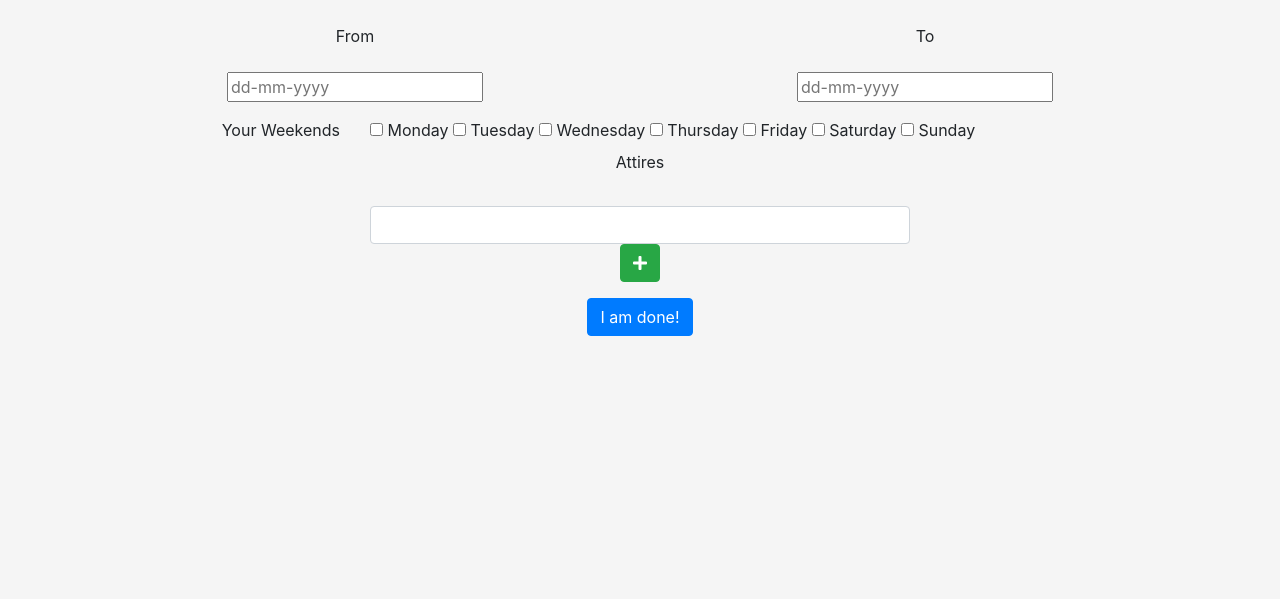
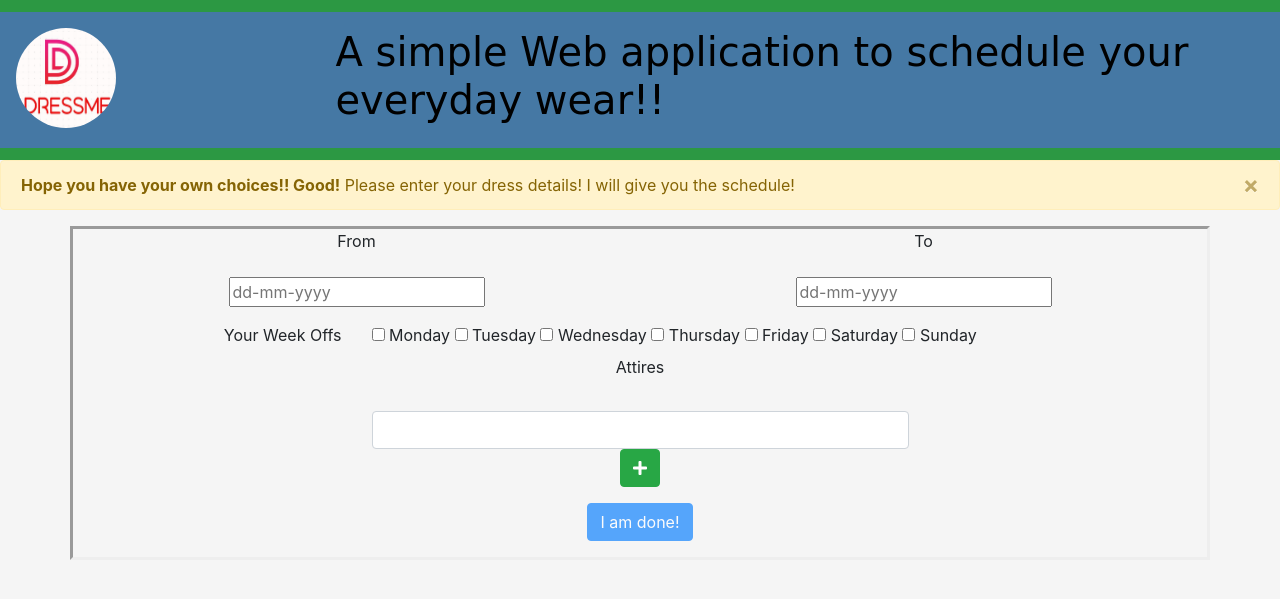
Before and after one commit to alexanderaryan/PythonWork, a Flask app: page /female in a window 1280 px wide. Shown: the top 599 px of the page. Run offline with Flask 2, Linux system fonts and the light colour scheme; some libraries are stand-ins or nearby versions.

Commit message:
Added jquery to disable remove button from selecting without dress

```diff
--- a/dress_me/dressme/attireshuffler/__init__.py
+++ b/dress_me/dressme/attireshuffler/__init__.py
@@ -140,6 +140,7 @@ class CalenderDress(DressMe):
         self.calendar_date = []
 
     def create_calendar(self, from_time, to_time, week_off):
+        self.calendar_date = []
         for date in datetime_range(start=datetime(from_time[0], from_time[1], from_time[2]), end=datetime(to_time[0], to_time[1], to_time[2])):
             #if date.timetuple()[6] not in (days_number['Saturday'], days_number['Sunday']):
             if date.timetuple()[6] not in week_off:
@@ -154,7 +155,9 @@ class CalenderDress(DressMe):
 
             print ('inside if')
             self.dress = list(zip(self.calendar_date, self.main_combo))
-            return self.dress
+            add_list=[]
+            add_list.append(self.dress)
+            return add_list
         else:
 
             while self.calendar_date != []:
--- a/dress_me/dressme/attireshuffler/forms.py
+++ b/dress_me/dressme/attireshuffler/forms.py
@@ -19,21 +19,21 @@ class ShuffleForm(FlaskForm):
 
     #from_date = DateField('From', format='%Y-%m-%d', validators=[present_or_future_date])
     #to_date = DateField('To', format='%Y-%m-%d',validators=[present_or_future_date])
-    from_date = StringField('From')
-    to_date = StringField('To' )
-    weekends = MultiSelect("Your Weekends",\
+    from_date = StringField('From',validators=[DataRequired(message="Please select from date")])
+    to_date = StringField('To',validators=[DataRequired(message="Please select to date")] )
+    weekends = MultiSelect("Your Week Offs",\
                                    choices=[('0', 'Monday'), ('1','Tuesday'), ('2','Wednesday'),\
                                                              ('3','Thursday'),('4','Friday'),('5','Saturday'),\
                                                              ('6','Sunday')])
-    submit = SubmitField('Remove')
+    submit = SubmitField('Schedule')
 
 
 class MaleForm(Form):
 
-    shirt = StringField("Shirt")
+    shirt = StringField("Shirt Color")
     shirt_pattern = StringField("Shirt Pattern")
     shirt_brand = StringField("Shirt Brand")
-    pants = StringField("Pants")
+    pants = StringField("Pants Color")
     pants_pattern = StringField("Pants Pattern")
     pants_brand = StringField("Pants Brand")
 
@@ -52,8 +52,8 @@ class MainMaleForm(FlaskForm):
 class FemaleForm(Form):
 
     attire = StringField("Attire", validators=[DataRequired()])
-    from_date = StringField("From", validators=[DataRequired()])
-    to_date = StringField("To", validators=[DataRequired()])
+    #from_date = StringField("From", validators=[DataRequired()])
+    #to_date = StringField("To", validators=[DataRequired()])
 
 
 class MainFemaleForm(FlaskForm):
--- a/dress_me/dressme/attireshuffler/views.py
+++ b/dress_me/dressme/attireshuffler/views.py
@@ -6,6 +6,7 @@ from dressme.attireshuffler import cal_dress
 dress_print = Blueprint('dress_print',__name__)
 
 dress = []
+
 
 @dress_print.route('/male',methods=['GET','POST'])
 def male():
@@ -38,8 +39,10 @@ def female():
     global dress
     dress = []
     print(date_form.weekends.data)
+    print(date_form.from_date.data)
+    print (date_form.to_date.data)
 
-    if form.validate_on_submit():
+    if form.validate_on_submit() and date_form.validate_on_submit():
         dress = []
         dress = [n['attire'] for n in form.attires.data]
         print (dress)
@@ -57,41 +60,48 @@ def female():
         print(final_result, 'final_result')
         return render_template("main_list.html", final_result=final_result, sex="female")
 
-    return render_template('female.html', form=form, flash=form.errors, date_form=date_form)
+    return render_template('female.html', form=form, flash=form.errors,date_flash=date_form.errors, date_form=date_form)
 
 
-@dress_print.route('/shuffled/', methods=['GET', 'POST'])
+@dress_print.route('/shuffled', methods=['GET', 'POST'])
 def shuffled():
     form = ShuffleForm()
     print(form.errors)
 
     print(form.validate_on_submit())
     print(form.errors)
-    if form.validate_on_submit():
-    #if request.method == 'POST':
-        print(dress,"here at shuffled")
-        print (form.from_date.data)
-        print(form.to_date.data)
-        print (form.weekends.data)
-        print(request.form.getlist('weekends'), "week")
-        weekend_selected = tuple(map(int, form.weekends.data))
-        print (weekend_selected,"weekends")
-        remove_dress = [tuple(dre.split(' with ')) for dre in request.form.getlist('attire')]
-        print (remove_dress,'x')
-        removed = cal_dress.remove_the_dress(dress, remove_dress)
-        print (removed,'removed list')
-        session['dress_list'] = removed
-        to_roaster = cal_dress.alter_the_sequence(removed)
-        print (to_roaster)
-        print (cal_dress.main_combo,'main')
-        cal_dress.create_calendar((int(form.from_date.data[6:]), int(form.from_date.data[3:5]),\
-                                   int(form.from_date.data[:2])), \
-                                  (int(form.to_date.data[6:]), int(form.to_date.data[3:5]),\
-                                   int(form.to_date.data[:2])), weekend_selected)
-        final_result = cal_dress.create_schedule()
-        print (final_result,'final_result')
-        return render_template("main_list.html",final_result = final_result)
-    return render_template("shuffled.html", form=form,dress=dress)
+
+    if form.validate_on_submit() :
+        if len(dress)>0:
+            #if request.method == 'POST':
+            print(dress,"here at shuffled")
+            print (form.from_date.data)
+            print(form.to_date.data)
+            print (form.weekends.data)
+            print(request.form.getlist('weekends'), "week")
+            weekend_selected = tuple(map(int, form.weekends.data))
+            print (weekend_selected,"weekends")
+            remove_dress = [tuple(dre.split(' with ')) for dre in request.form.getlist('attire')]
+            print (remove_dress,'x')
+            removed = cal_dress.remove_the_dress(dress, remove_dress)
+            print (removed,'removed list')
+            session['dress_list'] = removed
+            to_roaster = cal_dress.alter_the_sequence(removed)
+            print (to_roaster)
+            print (cal_dress.main_combo,'main')
+            cal_dress.create_calendar((int(form.from_date.data[6:]), int(form.from_date.data[3:5]),\
+                                       int(form.from_date.data[:2])), \
+                                      (int(form.to_date.data[6:]), int(form.to_date.data[3:5]),\
+                                       int(form.to_date.data[:2])), weekend_selected)
+            final_result = cal_dress.create_schedule()
+            print (final_result,'final_result')
+
+            return render_template("main_list.html",final_result = final_result)
+        else:
+
+            return redirect(url_for("dress_print.male",flash_new="sess"))
+            #return render_template("male.html",flash_new=flash,form=MainMaleForm())
+    return render_template("shuffled.html", form=form,flash=form.errors,dress=dress)
 
 
 """@dress_print.route('/main_list', methods=['GET', 'POST'])
--- a/dress_me/dressme/static/css/home.css
+++ b/dress_me/dressme/static/css/home.css
@@ -42,3 +42,22 @@ text-align: center;
     padding-left: 0;
     margin-right: .75rem;
 }
+.container{
+    border-style: inset;
+}
+.table-dark {
+    color: honeydew;
+    background-color: darkgreen;
+}
+
+.navbar{
+
+    background-color: #4578a4 !important;
+    border: 12px #2c9843;
+    border-bottom-style: inset;
+    border-top-style: outset;
+}
+.navbar-light .navbar-nav .nav-link {
+    color: black;
+    font-family: cursive;
+}
--- a/dress_me/dressme/templates/base.html
+++ b/dress_me/dressme/templates/base.html
@@ -21,6 +21,21 @@
 </head>
 
 <body>
+
+
+<nav class="navbar navbar-light bg-primary">
+    <div class="navbar-nav" >
+    <div class="row">
+    <div class="col-3">
+        <a class="nav-item nav-link d-inline-block" href="{{url_for('index')}}"><img src="/static/Images/Logo.jpg" width="100" height="100"></a>
+    </div>
+    <div class="col-9">
+        <h1 class="nav-item nav-link d-inline-block " id="header">A simple Web application to schedule your everyday wear!! </h1>
+                </div>
+    </div>
+        </div>
+</nav>
+
 
 {% block content %}
 
@@ -91,7 +106,8 @@ $(this).on('click','.remove',function(){
 $('.attire-add-plus').click(function(){
        s++;
 
-    $('#attire-add').after('<div class="row form-group attire-add" id="attires-'+s+'-attire"><div class="col-6" ><input class="form-control" id="attires-'+s+'-attire" name="attires-'+s+'-attire" type="text"><button class="btn btn-danger remove" type="button"><span class="fas fa-minus"></span></button></div></div>');
+    $('#attire-add').after('<div class="row form-group attire-add" id="attires-'+s+'-attire"><div class="col-6" ><input class="form-control" onkeyup="checkform()" id="attires-'+s+'-attire" name="attires-'+s+'-attire" type="text"><button class="btn btn-danger remove" type="button"><span class="fas fa-minus" onclick="checkform()" ></span></button></div></div>');
+    checkform();
     });
 $(this).on('click','.remove',function(){
        var target_input = $(this).parent();
@@ -102,22 +118,64 @@ $(this).on('click','.remove',function(){
  });
 
  function checkform() {
+
     var f = document.forms["theform"].elements;
     var cansubmit = true;
-
+    debugger;
+    checked = 0;
+    unchecked = 0;
     for (var i = 1; i < f.length; i++) {
 
         if (f[i].value.length == 0 && f[i].type == 'text')
             cansubmit = false;
+
+
     }
+
     document.getElementById('submitbutton').disabled = !cansubmit;
 }
 
 
+function checkedform() {
+
+    var f = document.forms["theform"].elements;
+    var cansubmit = true;
+    debugger;
+    checked = 0;
+    box = 0;
+    unchecked = 0;
+    for (var i = 1; i < f.length; i++) {
+
+        if (f[i].type == 'checkbox' && f[i].name == 'attire' ){
+            box += 1;
+            if (f[i].checked)
+                checked += 1;
+
+           }
+    }
+    if (box < 1 || checked == box )
+            cansubmit = false;
+
+    document.getElementById('submitingbutton').disabled = !cansubmit;
+}
+
+
+
+
+
+
+window.onload = checkedform;
+
+
+
+
 window.onload = checkform;
- $('#myModal').on('shown.bs.modal', function () {
+
+
+
+/* $('#myModal').on('shown.bs.modal', function () {
   $('#myInput').trigger('focus')
-});
+});*/
 
 
 </script>
--- a/dress_me/dressme/templates/female.html
+++ b/dress_me/dressme/templates/female.html
@@ -1,20 +1,44 @@
 {% extends "base.html"%}
 {% block content %}
-<br>
-<div class="container" align="center">
-    {% if flash%}
-    {% for mess in flash.items() %}
-        <div class="alert alert-warning alert-dismissible fade show" role="alert">
-      <strong>{{mess[0] | capitalize }}!</strong>  {{ mess }}
+<div class="alert alert-warning alert-dismissible fade show" role="alert">
+      <strong>Hope you have your own choices!! Good!</strong>  Please enter your dress details! I will give you the schedule!
       <button type="button" class="close" data-dismiss="alert" aria-label="Close">
         <span aria-hidden="true">&times;</span>
       </button>
     </div>
+
+<div class="container" align="center">
+   {% if date_flash%}
+    {% for mess,m in date_flash.items() %}
+
+        <div class="alert alert-danger alert-dismissible fade show" role="alert">
+      <strong>{{mess | capitalize }}!</strong> {{m[0]}}
+      <button type="button" class="close" data-dismiss="alert" aria-label="Close">
+        <span aria-hidden="true">&times;</span>
+      </button>
+    </div>
+
         {% endfor %}
 
     {% endif %}
 
-    <form  method="POST">
+
+    {% if flash%}
+    {% for mess,m in flash.items() %}
+        {% for message_keys,message_values in m[0].items() %}
+        <div class="alert alert-danger alert-dismissible fade show" role="alert">
+      <strong>{{message_keys | capitalize }}!</strong> {{message_values[0]}}
+      <button type="button" class="close" data-dismiss="alert" aria-label="Close">
+        <span aria-hidden="true">&times;</span>
+      </button>
+    </div>
+    {% endfor %}
+        {% endfor %}
+
+    {% endif %}
+
+
+    <form  method="POST" name="theform">
         {{form.hidden_tag()}}
 
         <div class="row form-group">
@@ -57,12 +81,12 @@
         {% for sub in form.attires%}
         <div class="row form-group attire-add" id="attire-add">
             <div class="col-6">
-                {{sub.attire(class="form-control")}}<button class="btn btn-success attire-add-plus " type="button"><span class="fas fa-plus"></span></button>
+                {{sub.attire(class="form-control", onkeyup="checkform()")}}<button class="btn btn-success attire-add-plus "  type="button"><span class="fas fa-plus"></span></button>
             </div>
         </div>
         {% endfor %}
         <div class="form-group">
-            {{form.submit(class="btn btn-primary")}}
+            {{form.submit(class="btn btn-primary",id="submitbutton")}}
         </div>
 
     </form>
```
Also changed, not shown: dress_me/dressme/templates/main_list.html (+15 -2 lines), dress_me/dressme/templates/male.html (+15 -3 lines), dress_me/dressme/templates/shuffled.html (+24 -5 lines).
